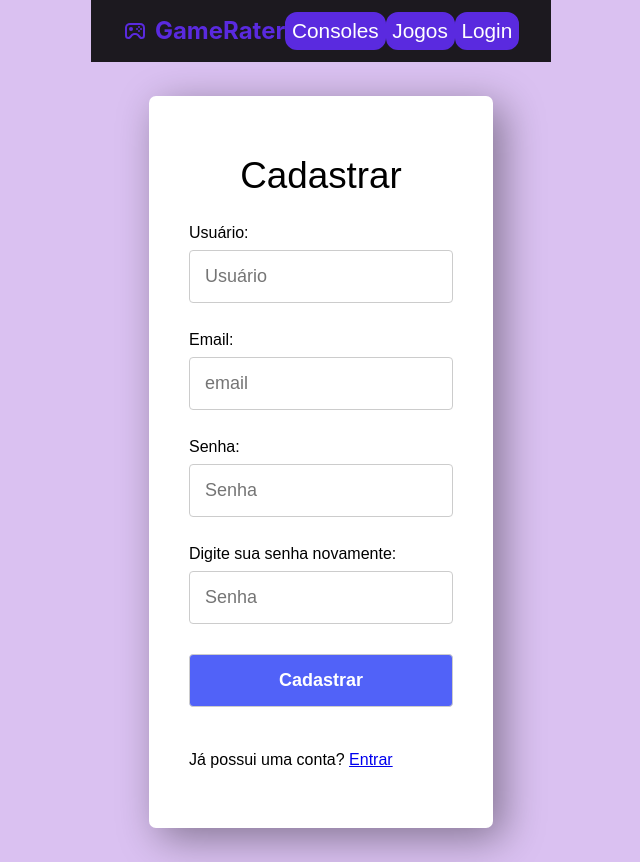
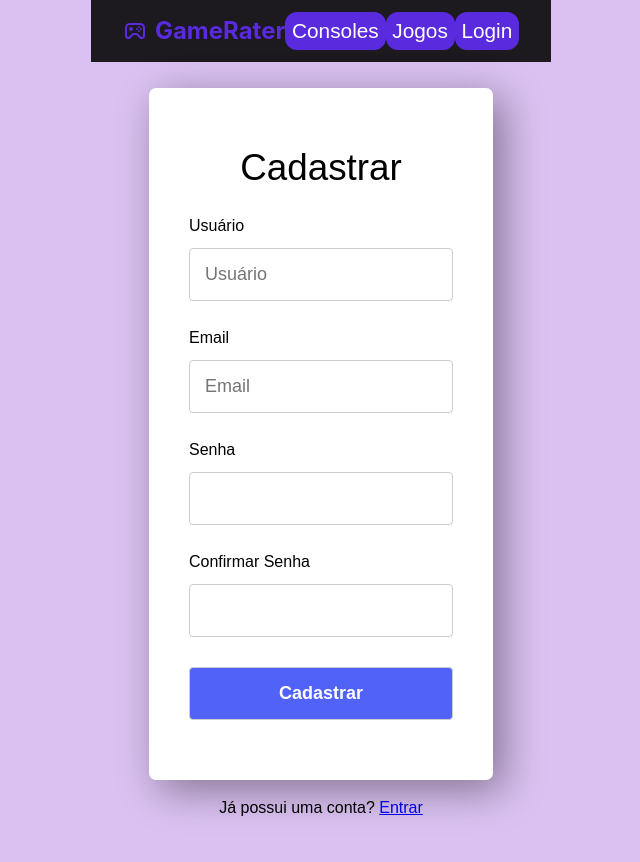
Before and after one commit to tonimgomes/GameRater, a React (Vite) app in the folder Front-end/: page /cadastro in a window 1280 px wide. Shown: the whole page, without its empty margins (319-959 px from the left). Built offline with nearby package versions, Linux system fonts and the light colour scheme.

Commit message:
Adicionando o hook form

```diff
--- a/Front-end/src/views/Cadastro/Cadastro.jsx
+++ b/Front-end/src/views/Cadastro/Cadastro.jsx
@@ -1,38 +1,77 @@
 import {Link} from "react-router-dom";
+import {set, useForm} from 'react-hook-form';
+import { yupResolver } from "@hookform/resolvers/yup";
+import * as yup from "yup";
 
 import './Cadastro.css';
 
+const schema = yup.object({
+    username: yup.string().required('Usuário obrigatório'),
+    email: yup.string().email('Email inválido').required('Email obrigatório'),
+    password: yup.string().min(5,'Senha com no mínimo 5 caracteres').required(),
+    passwordConf: yup.string().required('Confirme a senha').oneOf([yup.ref('password')], 'As senhas devem coincidir!'),
+}).required();
+
 function Cadastro(){
 
-    function handleClick(event) {
-        event.preventDefault();
-        alert('Usuário cadastrado!');
+    const form = useForm({
+        resolver: yupResolver(schema)
+    });
+
+    const { register, control, handleSubmit, formState } = form;
+
+    const {errors} = formState;
+
+    const submit = async (e) => {
+        try {
+            alert('Usuário cadastrado!');
+        } catch (error) {
+            console.error('Erro ao cadastrar usuário:', error);
+        }
     }
 
     return(
         <div className='cadastro'>
-            <form className='cadastroTela' onSubmit={handleClick}>
+            <form className='cadastroTela' onSubmit={handleSubmit(submit)} noValidate>
                 <h1>Cadastrar</h1>
 
-                <label>
-                    Usuário: <br />
-                    <input type="text" placeholder='Usuário' className='user' required/>
-                </label>
-                <label>
-                    Email: <br />
-                    <input type="email" placeholder='email' className='email' required/>
-                </label>
-                <label>
-                    Senha: <br />
-                    <input type="password" placeholder='Senha' className='password' required />
-                </label>
-                <label>
-                    Digite sua senha novamente: <br />
-                    <input type="password" placeholder='Senha' className='password1' required />
-                </label>
+                <label htmlFor="username">Usuário</label>
+                <input
+                    type='text'
+                    id='username'
+                    placeholder="Usuário"
+                    {...register('username')}
+                />
+                {errors.username?.message}
+
+                <label htmlFor="email">Email</label>
+                <input
+                    type='text'
+                    id='email'
+                    placeholder="Email"
+                    {...register('email')}
+                />
+                {errors.email?.message}
+
+                <label htmlFor='password'>Senha</label>
+                <input
+                    type='password'
+                    id="password"
+                    {...register('password')}
+                />
+                {errors.password?.message}
+
+                <label htmlFor='passwordConf'>Confirmar Senha</label>
+                <input
+                    type='password'
+                    id="passwordConf"
+                    {...register('passwordConf')}
+                />
+                {errors.passwordConf?.message}
+
                 <input type="submit" value="Cadastrar" className='submit'/>
-                <p>Já possui uma conta? <Link to='/login'>Entrar</Link></p>
             </form>
+            <p>Já possui uma conta? <Link to='/login'>Entrar</Link></p>
         </div>
     )
 }
--- a/Front-end/src/views/Consoles/Consoles.css
+++ b/Front-end/src/views/Consoles/Consoles.css
@@ -17,18 +17,6 @@
     cursor: pointer;
 }
 
-#xbox{
-    width: 10em;
+.divConsoles img{
+    width: 12em;
 }
-
-#play{
-    width: 13em;
-}
-
-#switch {
-    width: 9em;
-}
-
-#pc {
-    width: 10em;
-}
--- a/Front-end/src/views/Login/Login.jsx
+++ b/Front-end/src/views/Login/Login.jsx
@@ -1,15 +1,30 @@
 import { useState } from 'react';
 import { Link } from 'react-router-dom';
 import { login } from '../../services/loginService';
+import {set, useForm} from 'react-hook-form';
+import { yupResolver } from "@hookform/resolvers/yup";
+import * as yup from "yup";
 
 import './Login.css';
+
+const schema = yup.object({
+  username: yup.string().required('Usuário obrigatório'),
+  password: yup.string().min(5,'Senha com no mínimo 5 caracteres').required(),
+}).required();
 
 function Login() {
   const [username, setUsername] = useState('');
   const [password, setPassword] = useState('');
 
-  const handleLogin = async (e) => {
-    e.preventDefault();
+  const form = useForm({
+    resolver: yupResolver(schema)
+  });
+
+  const { register, control, handleSubmit, formState } = form;
+
+  const {errors} = formState;
+
+  const submit = async (e) => {
 
     try {
       const success = await login(username, password);
@@ -28,33 +43,33 @@ function Login() {
 
   return (
     <div className='login'>
-      <form className='loginTela' onSubmit={handleLogin}>
+      <form className='loginTela' onSubmit={handleSubmit(submit)} noValidate>
+
         <h1>Login</h1>
-        <label>
-          <input
+
+        <label htmlFor="username">Usuário</label>
+        <input
             type='text'
-            placeholder='Usuário'
-            className='user'
-            value={username}
-            onChange={(e) => setUsername(e.target.value)}
-            required
+            id='username'
+            placeholder="Usuário"
+            {...register('username')}
           />
-        </label>
-        <label>
-          <input
+          {errors.username?.message}
+
+        <label htmlFor='password'>Senha</label>
+        <input
             type='password'
-            placeholder='Senha'
-            className='password'
-            value={password}
-            onChange={(e) => setPassword(e.target.value)}
-            required
+            id="password"
+            placeholder='senha'
+            {...register('password')}
           />
-        </label>
+         {errors.password?.message}
+
         <input type='submit' value='Login' className='submit' />
-        <p>
+      </form>
+      <p>
           Não possui uma conta? <Link to='/cadastro'>Cadastre-se</Link>
-        </p>
-      </form>
+      </p>
     </div>
   );
 }
```
Also changed, not shown: Front-end/package.json (+6 -2 lines), 1 other file (tests, documents, lock files or other folders).
